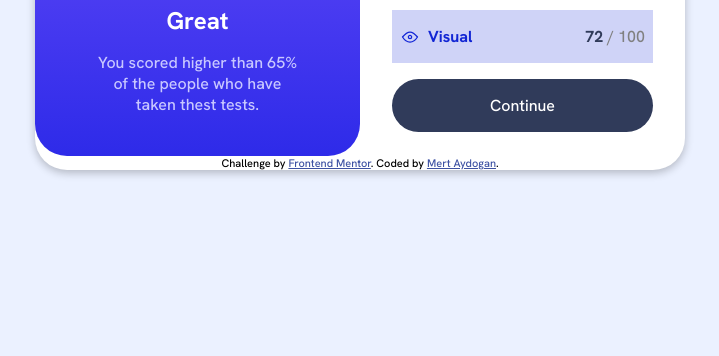
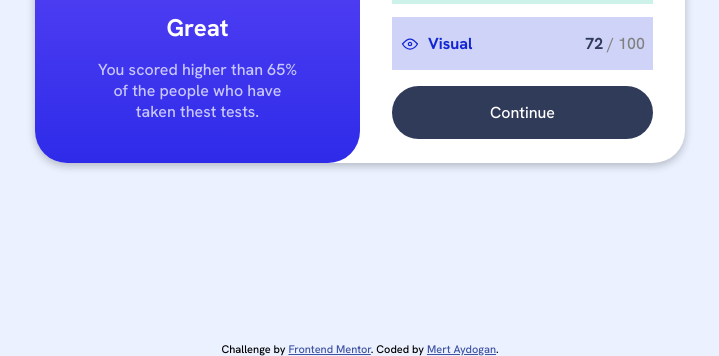
Before and after one commit to ioanaydgn/result-summary-component, a plain HTML site: page index.html in a window 1280 px wide. Shown: the part 444-800 px from the top of the page, without its empty margins (280-999 px from the left). Drawn offline with Linux system fonts and the light colour scheme.

Commit message:
Last bug fix

```diff
--- a/assets/css/style.css
+++ b/assets/css/style.css
@@ -209,5 +209,5 @@ body {
     }
   }
 
-.attribution { font-size: 11px; text-align: center;}
+.attribution { font-size: 11px; text-align: center; position: fixed; bottom: 0;}
 .attribution a { color: hsl(228, 45%, 44%); }
--- a/index.html
+++ b/index.html
@@ -64,10 +64,11 @@
         <button class="btn">Continue</button>
       </section>
     </div>
-    <div class="attribution">
-      Challenge by <a href="https://www.frontendmentor.io?ref=challenge" target="_blank">Frontend Mentor</a>.
-      Coded by <a href="http://aydgn.me">Mert Aydogan</a>.
-    </div>
+
+  </div>
+  <div class="attribution">
+    Challenge by <a href="https://www.frontendmentor.io?ref=challenge" target="_blank">Frontend Mentor</a>.
+    Coded by <a href="http://aydgn.me">Mert Aydogan</a>.
   </div>
 </body>
 </html>
```
